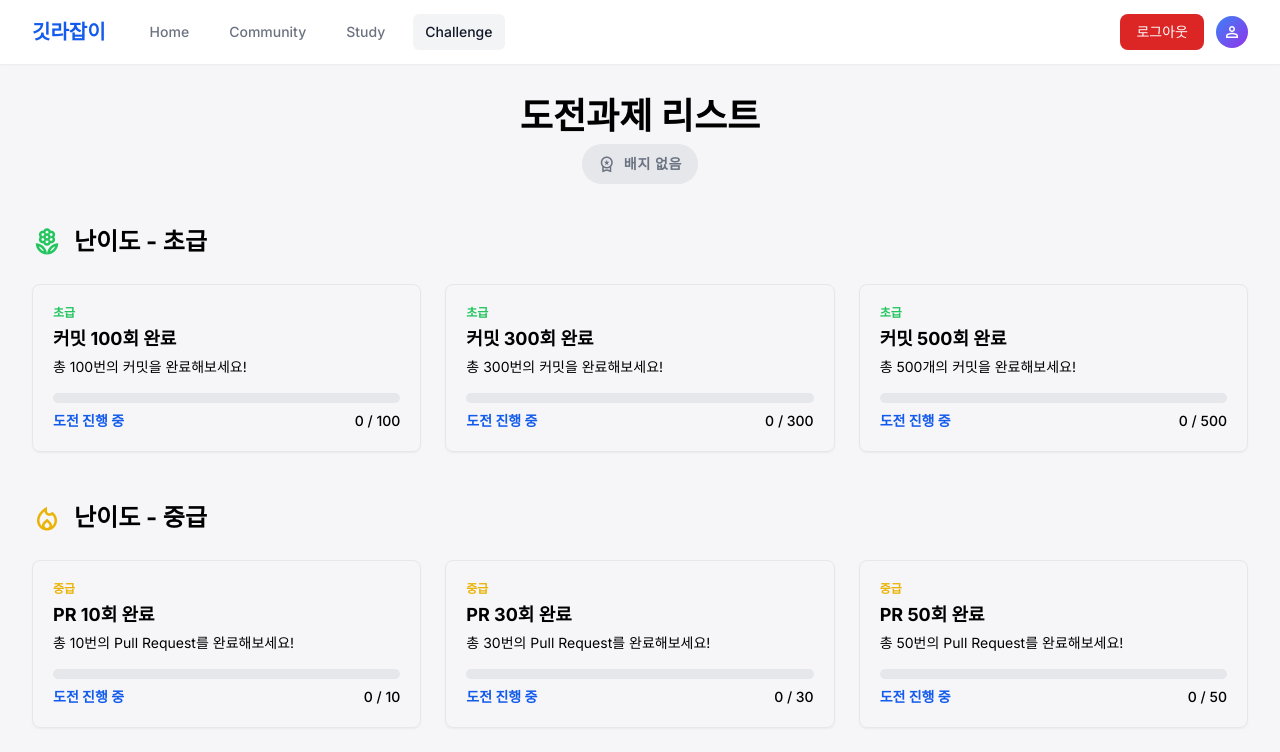
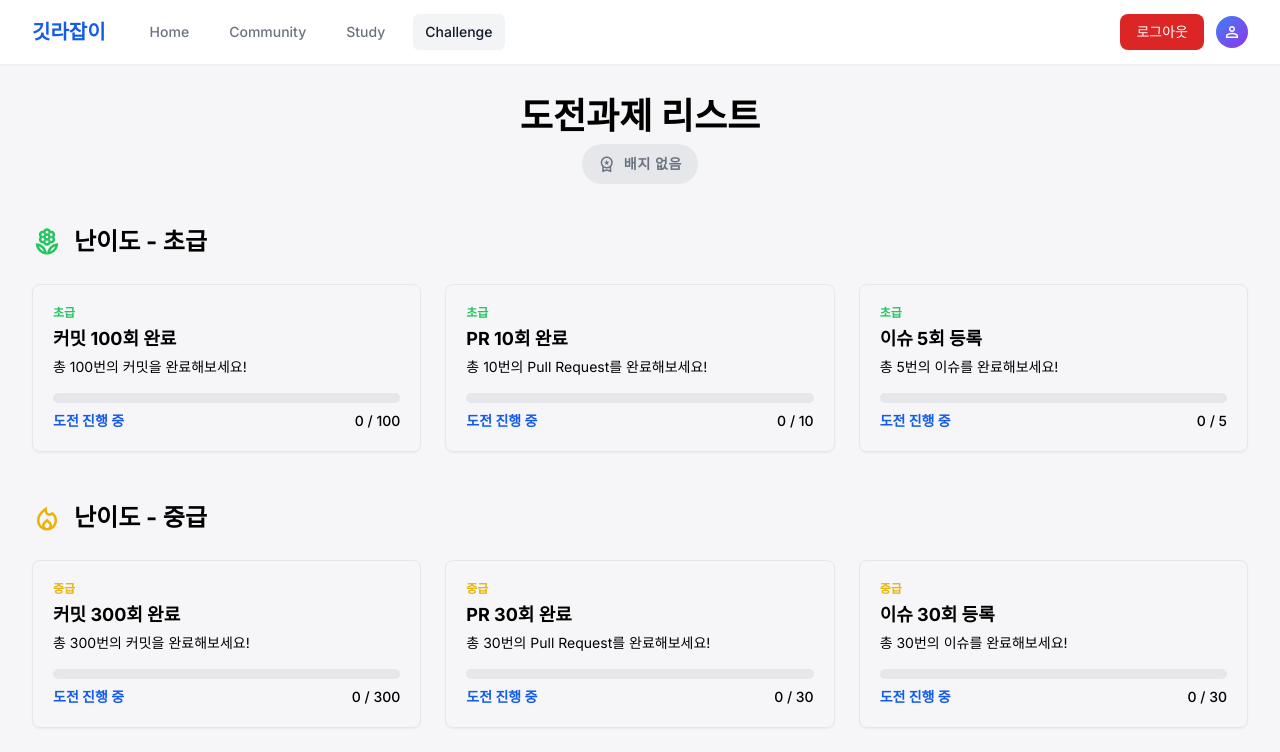
Before and after one commit to OHWCH/se_dev, a React (Vite) app in the folder front/: page /challenge in a window 1280 px wide. Shown: the top 752 px of the page. Built offline with nearby package versions, Linux system fonts and the light colour scheme; no server answers; sample sign-in values are in the browser's storage.

Commit message:
도전과제 수정

```diff
--- a/front/src/pages/ChallengePage.jsx
+++ b/front/src/pages/ChallengePage.jsx
@@ -10,18 +10,24 @@ import { getContribution } from '../services/userApi';
 const ALL_CHALLENGES_GOALS = [
     // 초급 - 커밋
     { id: 'b1', type: 'commit', level: 'BEGINNER', title: '커밋 100회 완료', description: '총 100번의 커밋을 완료해보세요!', total: 100 },
-    { id: 'b2', type: 'commit', level: 'BEGINNER', title: '커밋 300회 완료', description: '총 300번의 커밋을 완료해보세요!', total: 300 },
-    { id: 'b3', type: 'commit', level: 'BEGINNER', title: '커밋 500회 완료', description: '총 500개의 커밋을 완료해보세요!', total: 500 },
+    // 중급 - PR
+    { id: 'b2', type: 'pr', level: 'BEGINNER', title: 'PR 10회 완료', description: '총 10번의 Pull Request를 완료해보세요!', total: 10 },
+    // 중급 - 이슈
+    { id: 'b3', type: 'issue', level: 'BEGINNER', title: '이슈 5회 등록', description: '총 5번의 이슈를 완료해보세요!', total: 5 },
 
-    // 중급 - PR (Pull Request)
-    { id: 'i1', type: 'pr', level: 'INTERMEDIATE', title: 'PR 10회 완료', description: '총 10번의 Pull Request를 완료해보세요!', total: 10 },
+    // 초급 - 커밋
+    { id: 'i1', type: 'commit', level: 'INTERMEDIATE', title: '커밋 300회 완료', description: '총 300번의 커밋을 완료해보세요!', total: 300 },
+    // 중급 - PR
     { id: 'i2', type: 'pr', level: 'INTERMEDIATE', title: 'PR 30회 완료', description: '총 30번의 Pull Request를 완료해보세요!', total: 30 },
-    { id: 'i3', type: 'pr', level: 'INTERMEDIATE', title: 'PR 50회 완료', description: '총 50번의 Pull Request를 완료해보세요!', total: 50 },
+    // 중급 - 이슈
+    { id: 'i3', type: 'issue', level: 'INTERMEDIATE', title: '이슈 30회 등록', description: '총 30번의 이슈를 완료해보세요!', total: 30 },
 
+    // 초급 - 커밋
+    { id: 'm1', type: 'commit', level: 'ADVANCED', title: '커밋 500회 완료', description: '총 500개의 커밋을 완료해보세요!', total: 500 },
+    // 중급 - PR
+    { id: 'm2', type: 'pr', level: 'ADVANCED', title: 'PR 50회 완료', description: '총 50번의 Pull Request를 완료해보세요!', total: 50 },
     // 중급 - 이슈
-    { id: 'i4', type: 'issue', level: 'INTERMEDIATE', title: '이슈 5회 등록', description: '총 5번의 이슈를 완료해보세요!', total: 5 },
-    { id: 'i5', type: 'issue', level: 'INTERMEDIATE', title: '이슈 30회 등록', description: '총 30번의 이슈를 완료해보세요!', total: 30 },
-    { id: 'i6', type: 'issue', level: 'INTERMEDIATE', title: '이슈 50회 등록', description: '총 50번의 이슈를 완료해보세요!', total: 50 },
+    { id: 'm3', type: 'issue', level: 'ADVANCED', title: '이슈 50회 등록', description: '총 50번의 이슈를 완료해보세요!', total: 50 },
 ];
 
 // ====================================================================
@@ -34,12 +40,34 @@ const ChallengeItem = ({ challenge }) => {
     const progressWidth = `${progressPercentage}%`;
     const isCompleted = progressPercentage >= 100; // 완료 여부
 
+    // 🌟 난이도별 색상 및 텍스트 설정 (고급 추가)
+    let levelClass = '';
+    let levelText = '';
+
+    switch (challenge.level) {
+        case 'BEGINNER':
+            levelClass = 'text-green-500';
+            levelText = '초급';
+            break;
+        case 'INTERMEDIATE':
+            levelClass = 'text-yellow-500';
+            levelText = '중급';
+            break;
+        case 'ADVANCED': // 🌟 고급 난이도: 빨간색
+            levelClass = 'text-red-500';
+            levelText = '고급';
+            break;
+        default:
+            levelClass = 'text-gray-500';
+            levelText = '미지정';
+    }
+
     return (
         <div className={`bg-surface-light dark:bg-surface-dark rounded-lg shadow-sm overflow-hidden transform hover:-translate-y-1 transition-transform duration-300 border ${isCompleted ? 'border-green-500' : 'border-border-light dark:border-border-dark'}`}>
             <div className="p-5">
-                {/* 레벨 표시 (선택사항) */}
-                <p className={`text-xs font-semibold mb-1 ${challenge.level === 'BEGINNER' ? 'text-green-500' : 'text-yellow-500'}`}>
-                    {challenge.level === 'BEGINNER' ? '초급' : '중급'}
+                {/* 🌟 난이도별 색상 적용 */}
+                <p className={`text-xs font-semibold mb-1 ${levelClass}`}>
+                    {levelText}
                 </p>
                 <p className="text-lg font-semibold text-text-light-primary dark:text-text-dark-primary">{challenge.title}</p>
                 <p className="text-sm text-text-light-secondary dark:text-text-dark-secondary mt-1 mb-4">{challenge.description}</p>
@@ -128,11 +156,16 @@ const ChallengePage = () => {
         fetchChallenges();
     }, []);
 
-    // 🌟 난이도별 분류를 useMemo로 처리하여 렌더링 최적화
-    const { beginnerChallenges, intermediateChallenges } = useMemo(() => {
+    // 🌟 난이도별 분류를 useMemo로 처리하여 렌더링 최적화 (고급(ADVANCED) 추가)
+    const { beginnerChallenges, intermediateChallenges, advancedChallenges } = useMemo(() => {
         const beginner = challenges.filter(c => c.level === 'BEGINNER');
         const intermediate = challenges.filter(c => c.level === 'INTERMEDIATE');
-        return { beginnerChallenges: beginner, intermediateChallenges: intermediate };
+        const advanced = challenges.filter(c => c.level === 'ADVANCED');
+        return {
+            beginnerChallenges: beginner,
+            intermediateChallenges: intermediate,
+            advancedChallenges: advanced
+        };
     }, [challenges]);
 
 
@@ -209,7 +242,6 @@ const ChallengePage = () => {
                             난이도 - 초급
                         </h2>
                         <div className="grid grid-cols-1 sm:grid-cols-2 lg:grid-cols-3 gap-6">
-                            {/* 🌟 업데이트된 API 데이터 맵핑 */}
                             {beginnerChallenges.map(challenge => (
                                 <ChallengeItem key={challenge.id} challenge={challenge} />
                             ))}
@@ -219,14 +251,28 @@ const ChallengePage = () => {
 
                 {/* 중급 섹션 */}
                 {intermediateChallenges.length > 0 && (
-                    <section>
+                    <section className="mb-12">
                         <h2 className="text-2xl font-semibold text-text-light-primary dark:text-text-dark-primary mb-6 flex items-center gap-3">
                             <MaterialSymbol name="local_fire_department" className="text-yellow-500 text-3xl" />
                             난이도 - 중급
                         </h2>
                         <div className="grid grid-cols-1 sm:grid-cols-2 lg:grid-cols-3 gap-6">
-                            {/* 🌟 업데이트된 API 데이터 맵핑 */}
                             {intermediateChallenges.map(challenge => (
+                                <ChallengeItem key={challenge.id} challenge={challenge} />
+                            ))}
+                        </div>
+                    </section>
+                )}
+
+                {/* 🌟 고급 섹션 추가 */}
+                {advancedChallenges.length > 0 && (
+                    <section>
+                        <h2 className="text-2xl font-semibold text-text-light-primary dark:text-text-dark-primary mb-6 flex items-center gap-3">
+                            <MaterialSymbol name="rocket_launch" className="text-red-500 text-3xl" />
+                            난이도 - 고급
+                        </h2>
+                        <div className="grid grid-cols-1 sm:grid-cols-2 lg:grid-cols-3 gap-6">
+                            {advancedChallenges.map(challenge => (
                                 <ChallengeItem key={challenge.id} challenge={challenge} />
                             ))}
                         </div>
```
